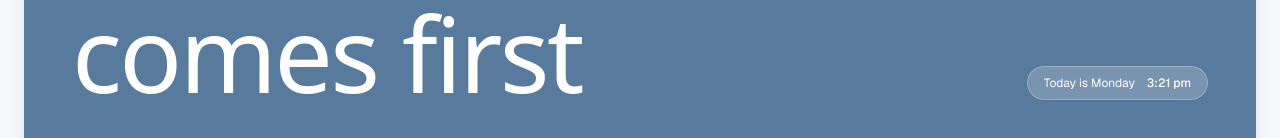
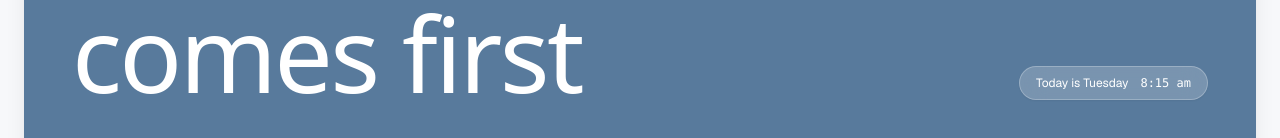
Before and after one commit to akhilathuluri/dental-launch, a Next.js app: page / in a window 1280 px wide. Shown: the part 201-339 px from the top of the page. Built offline with nearby package versions, Linux system fonts and the light colour scheme.

Commit message:
fixed some ui issues

```diff
--- a/components/sections/Hero.tsx
+++ b/components/sections/Hero.tsx
@@ -1,12 +1,36 @@
 'use client';
 
-import React from 'react';
+import React, { useState, useEffect } from 'react';
 import Image from 'next/image';
 import { motion } from 'framer-motion';
 import { InfoCard } from '@/components/ui/InfoCard';
 import { Header } from '@/components/layout/Header';
 
 export const Hero: React.FC = () => {
+  const [currentDay, setCurrentDay] = useState('');
+  const [currentTime, setCurrentTime] = useState('');
+
+  useEffect(() => {
+    const updateDateTime = () => {
+      const now = new Date();
+      const dayName = now.toLocaleDateString('en-US', { weekday: 'long' });
+      const formattedTime = now
+        .toLocaleTimeString('en-US', {
+          hour: 'numeric',
+          minute: '2-digit',
+          hour12: true,
+        })
+        .toLowerCase();
+
+      setCurrentDay(`Today is ${dayName}`);
+      setCurrentTime(formattedTime);
+    };
+
+    updateDateTime();
+    const interval = setInterval(updateDateTime, 1000); // Live real-time update every second
+    return () => clearInterval(interval);
+  }, []);
+
   return (
     <section id="home" className="w-full pt-0 sm:pt-2 pb-6 px-0 sm:px-4 lg:px-6">
       <div className="w-full max-w-[1440px] mx-auto bg-[#587A9C] text-white rounded-b-3xl sm:rounded-[36px] lg:rounded-[44px] overflow-hidden shadow-xl relative">
@@ -46,10 +70,13 @@ export const Hero: React.FC = () => {
                 <p className="text-white/80 text-xs sm:text-sm">Saturday: 11:00–16:00</p>
               </div>
 
-              {/* Status Pill Badge */}
-              <div className="inline-flex items-center gap-3 px-4 py-2 bg-white/20 backdrop-blur-md border border-white/25 rounded-full text-xs font-normal text-white shadow-xs">
-                <span>Today is Monday</span>
-                <span className="font-medium">3:21 pm</span>
+              {/* Real-time Status Pill Badge with Device Time */}
+              <div
+                suppressHydrationWarning
+                className="inline-flex items-center gap-3 px-4 py-2 bg-white/20 backdrop-blur-md border border-white/25 rounded-full text-xs font-normal text-white shadow-xs"
+              >
+                <span>{currentDay || 'Clinic Open'}</span>
+                <span className="font-medium font-mono">{currentTime || '--:--'}</span>
               </div>
             </motion.div>
           </div>
@@ -64,7 +91,7 @@ export const Hero: React.FC = () => {
             {/* Natural smiling patient lifestyle photo */}
             <Image
               src="/images/hero-patient.jpg"
-              alt="Smiling patient at Gahan Dental dental clinic"
+              alt="Smiling patient at Gahan Dental clinic"
               fill
               priority
               sizes="(max-width: 1200px) 100vw, 1400px"
```
